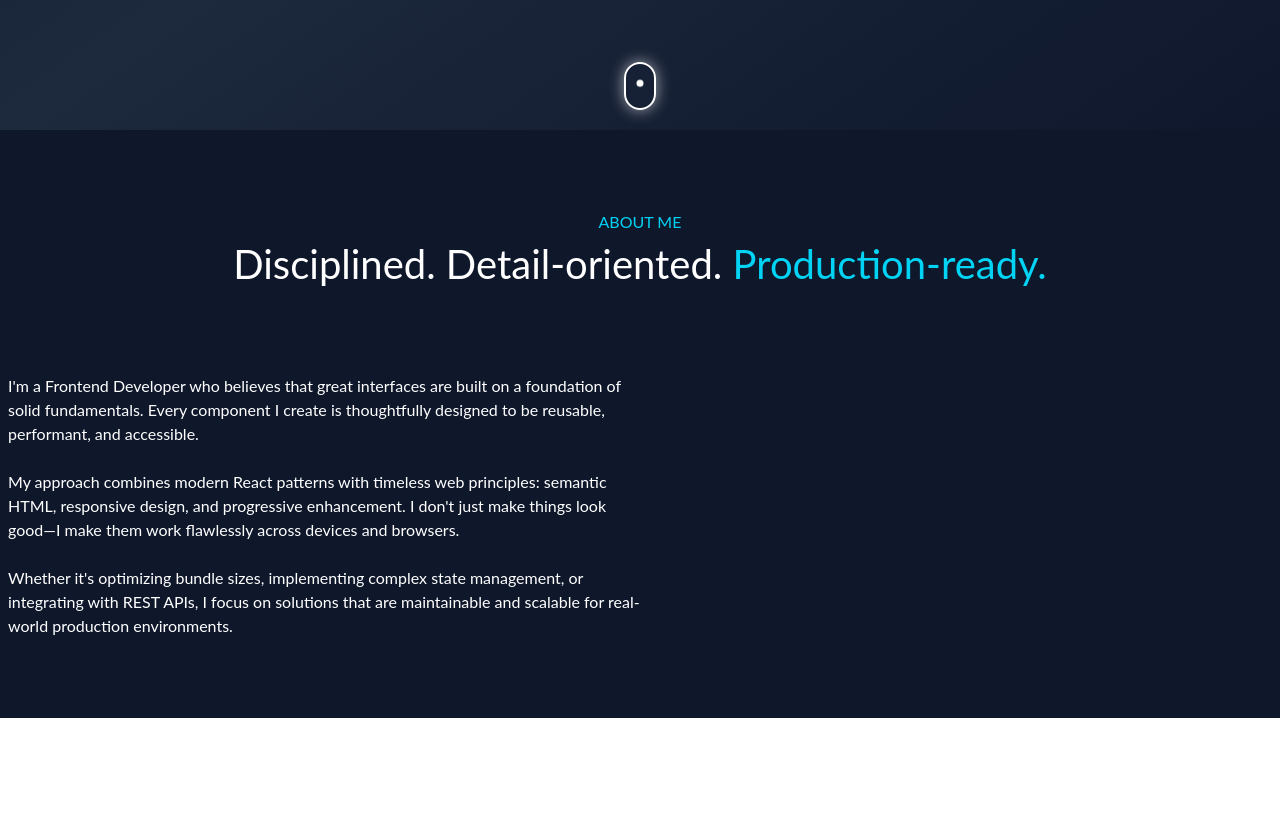
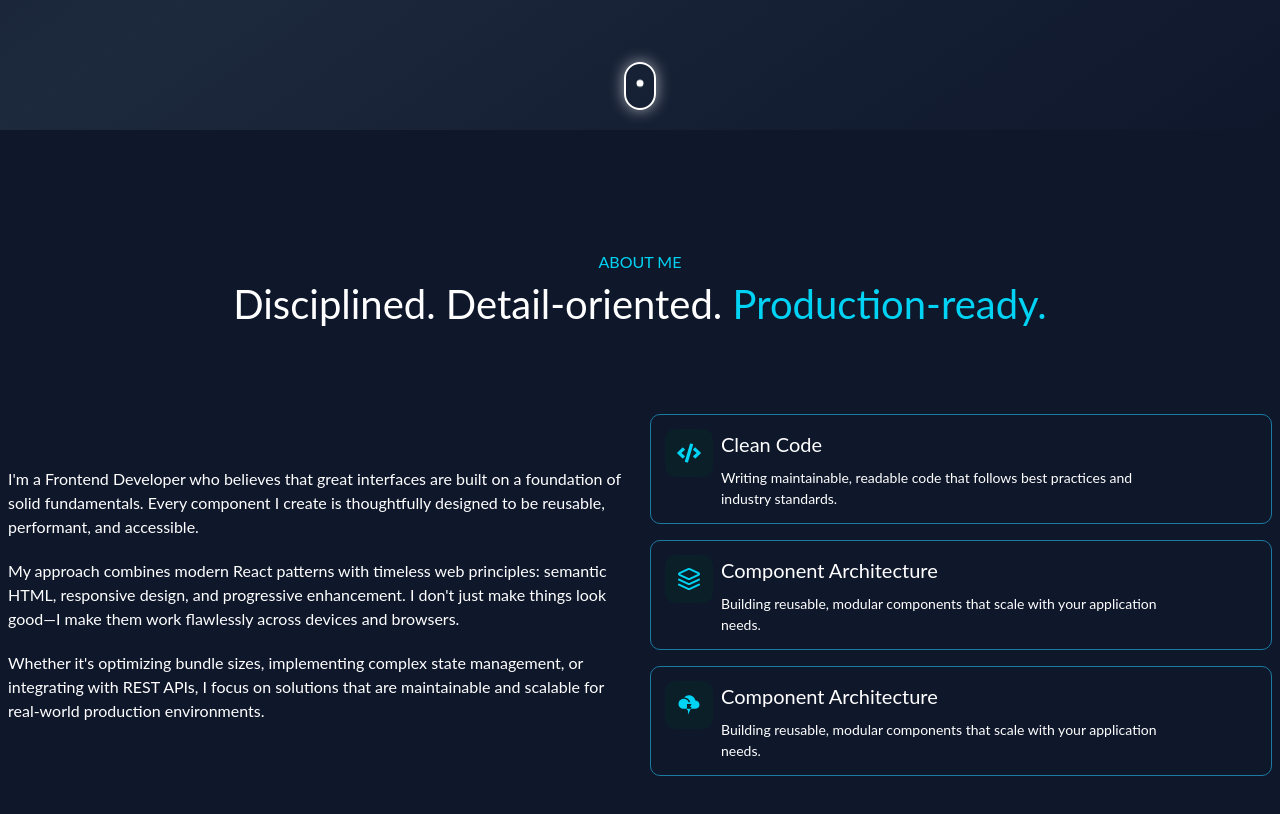
Before and after one commit to Mehedi43g/Portfolio-2026, a React (Vite) app: page / in a window 1280 px wide. Shown: the part 760-1574 px from the top of the page. Before the commit the page ends 1478 px from the top, so only its background shows below. Built offline with nearby package versions, Linux system fonts and the light colour scheme.

Commit message:
skills part started

```diff
--- a/src/App.jsx
+++ b/src/App.jsx
@@ -3,6 +3,7 @@ import './App.css'
 import Header from './Commponents/Header'
 import Banner from './Commponents/Banner'
 import About from './Commponents/About'
+import Skills from './Commponents/Skills'
 
 function App() {
 
@@ -12,6 +13,7 @@ function App() {
         <Header/>
         <Banner/>
         <About/>
+        <Skills/>
       </div>
     </>
   )
--- a/src/Commponents/About.jsx
+++ b/src/Commponents/About.jsx
@@ -1,18 +1,22 @@
 import React from 'react'
 import Container from './Container'
+import { FaCode } from 'react-icons/fa'
+import { LuLayers } from 'react-icons/lu'
+import { AiTwotoneThunderbolt } from 'react-icons/ai'
+import { IoMdThunderstorm } from 'react-icons/io'
 
 const About = () => {
   return (
-    <section className='py-20 bg-slate-900 text-white'>
+    <section className='py-30 bg-slate-900 text-white'>
       <Container>
         <div className="">
           <div className="text-center font-lato">
-                 <p className='text-[#00D3F3] font-lato'>ABOUT ME</p>
+            <p className='text-[#00D3F3] font-lato text-[16px]'>ABOUT ME</p>
             <h4 className='text-[40px] font-lato'>Disciplined. Detail-oriented. <span className='text-[#00D3F3]'>Production-ready.</span></h4>
           </div>
         </div>
-               <div className="pt-20">
-                <div className="w-6/12 flex flex-col gap-6 font-lato">
+        <div className="pt-20 flex gap-5 items-center">
+          <div className="w-6/12 flex flex-col gap-5 font-lato text-[16px]">
             <p>I'm a Frontend Developer who believes that great interfaces are built on a foundation of solid fundamentals.
               Every component I create is thoughtfully designed to be reusable, performant, and accessible.</p>
             <p>My approach combines modern React patterns with timeless web principles: semantic HTML, responsive design,
@@ -20,9 +24,41 @@ const About = () => {
             <p>Whether it's optimizing bundle sizes, implementing complex state management, or integrating with REST APIs,
               I focus on solutions that are maintainable and scalable for real-world production environments.</p>
           </div>
-                <div className="w-6/12">
-                <div className="">
+          <div className="w-6/12 flex flex-col gap-4">
+            <div className="flex border  rounded-[10px] border-[#1b7aa0] hover:border-[#0fb1f1]">
+              <div className="flex gap-2 p-3.5">
+              <div className=''>
+                <p className='p-3 rounded-[10px] bg-[#0A1F28]'><FaCode className="w-6 h-6 text-cyan-400"/></p>
+              </div>
+              <div className="flex flex-col gap-2">
+                <h5 className='font-lato text-[20px]'>Clean Code</h5>
+                <p className='font-lato text-[14px]'>Writing maintainable, readable code that follows best practices and <br /> industry standards.</p>
+              </div>
 
+              </div>
+            </div>
+            <div className="flex border rounded-[10px] border-[#1b7aa0] hover:border-[#0fb1f1]">
+              <div className="flex gap-2 p-3.5">
+              <div className=''>
+                <p className='p-3 rounded-[10px]  bg-[#0A1F28]'><LuLayers className="w-6 h-6 text-cyan-400" /></p>
+              </div>
+              <div className="flex flex-col gap-2">
+                <h5 className='font-lato text-[20px]'>Component Architecture</h5>
+                <p className='font-lato text-[14px]'>Building reusable, modular components that scale with your application <br /> needs.</p>
+              </div>
+
+              </div>
+            </div>
+            <div className="flex border rounded-[10px] border-[#1b7aa0] hover:border-[#0fb1f1]">
+              <div className="flex gap-2 p-3.5">
+              <div className=''>
+                <p className='p-3 rounded-[10px]   bg-[#0A1F28]'><IoMdThunderstorm className="w-6 h-6 text-cyan-400"/></p>
+              </div>
+              <div className="flex flex-col gap-2">
+                <h5 className='font-lato text-[20px]'>Component Architecture</h5>
+                <p className='font-lato text-[14px]'>Building reusable, modular components that scale with your application <br /> needs.</p>
+              </div>
+              </div>
             </div>
           </div>
         </div>
--- /dev/null
+++ b/src/Commponents/Skills.jsx
@@ -0,0 +1,19 @@
+import React from 'react'
+import Container from './Container'
+
+const Skills = () => {
+  return (
+    <section className='py-30 bg-slate-900 text-white'>
+        <Container>
+            <div className="">
+               <div className="">
+                <p></p>
+                <h4></h4>
+               </div>
+            </div>
+        </Container>
+    </section>
+  )
+}
+
+export default Skills
```
Lines whose indentation alone changed are shown as unchanged.
